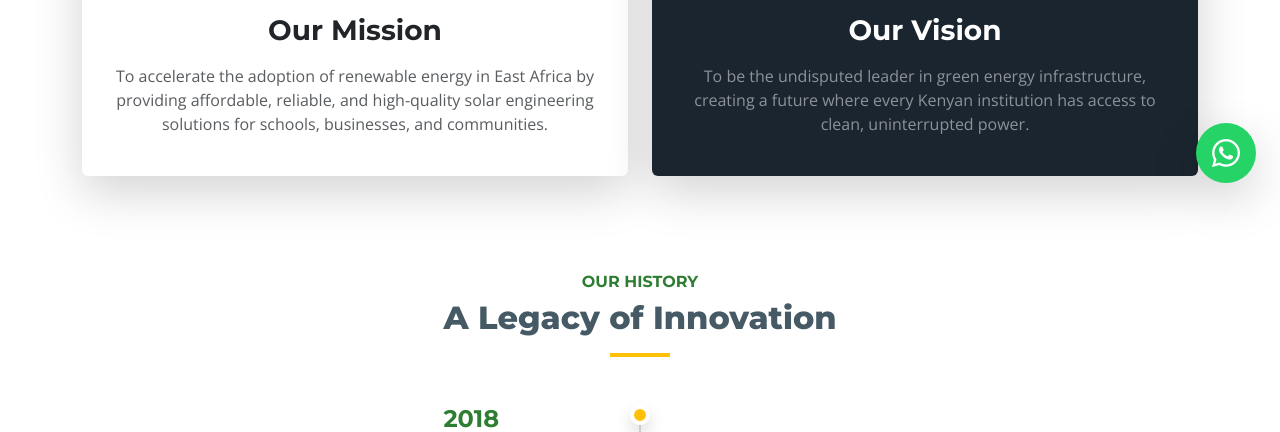
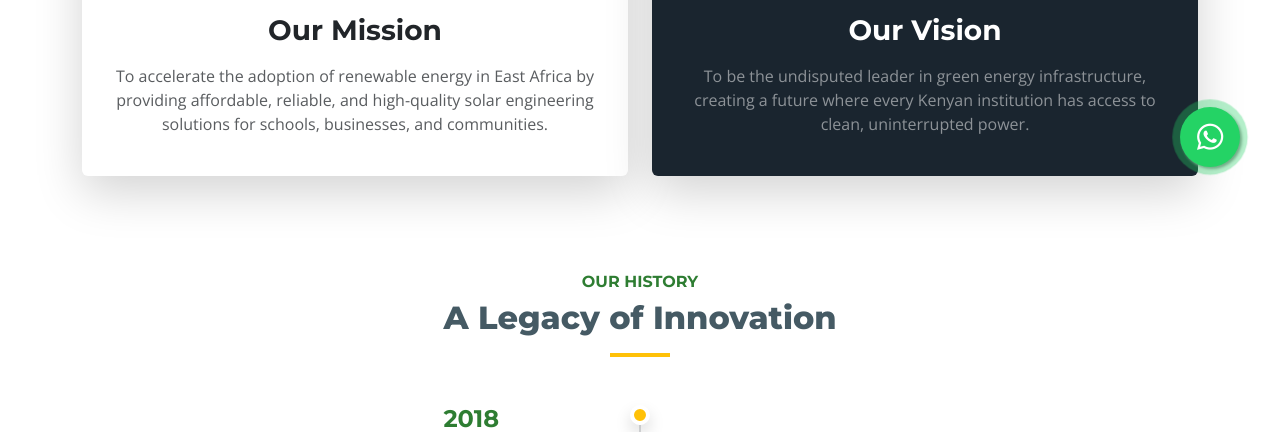
Before and after one commit to kelvin-keter/yegosun-website, a Flask app: page /about in a window 1280 px wide. Shown: the part 593-1025 px from the top of the page. Run offline with Flask 3, Linux system fonts and the light colour scheme; some libraries are stand-ins or nearby versions.

Commit message:
UI: Add pulsing WhatsApp chat widget

```diff
--- a/templates/base.html
+++ b/templates/base.html
@@ -132,9 +132,9 @@
 
     <a href="https://wa.me/254727113141?text=Hello%20Yegosun,%20I%20am%20interested%20in%20a%20solar%20solution."
        target="_blank"
-       class="position-fixed bottom-0 end-0 m-4 shadow-lg d-flex align-items-center justify-content-center"
-       style="width: 60px; height: 60px; background-color: #25D366; border-radius: 50%; z-index: 1000; text-decoration: none; transition: transform 0.3s;">
-        <i class="fa-brands fa-whatsapp fa-2x text-white"></i>
+       class="whatsapp-float">
+       <div class="whatsapp-pulse"></div>
+        <i class="fa-brands fa-whatsapp"></i>
     </a>
 
     <style>
@@ -146,6 +146,49 @@
         .tracking-wide {
             letter-spacing: 2px;
         }
+
+        /* --- NEW WHATSAPP WIDGET STYLES --- */
+        .whatsapp-float {
+            position: fixed;
+            width: 60px;
+            height: 60px;
+            bottom: 40px;
+            right: 40px;
+            background-color: #25d366;
+            color: #FFF;
+            border-radius: 50%;
+            text-align: center;
+            font-size: 30px;
+            box-shadow: 2px 2px 3px #999;
+            z-index: 10000;
+            display: flex;
+            align-items: center;
+            justify-content: center;
+            transition: all 0.3s ease;
+            text-decoration: none;
+        }
+
+        .whatsapp-float:hover {
+            background-color: #128C7E;
+            transform: scale(1.1);
+            color: white;
+        }
+
+        .whatsapp-pulse {
+            position: absolute;
+            width: 100%;
+            height: 100%;
+            border-radius: 50%;
+            background: #25d366;
+            opacity: 0.7;
+            z-index: -1;
+            animation: pulse-animation 2s infinite;
+        }
+
+        @keyframes pulse-animation {
+            0% { transform: scale(1); opacity: 0.7; }
+            100% { transform: scale(1.5); opacity: 0; }
+        }
     </style>
 
     <script src="https://cdn.jsdelivr.net/npm/bootstrap@5.3.0/dist/js/bootstrap.bundle.min.js"></script>
```
